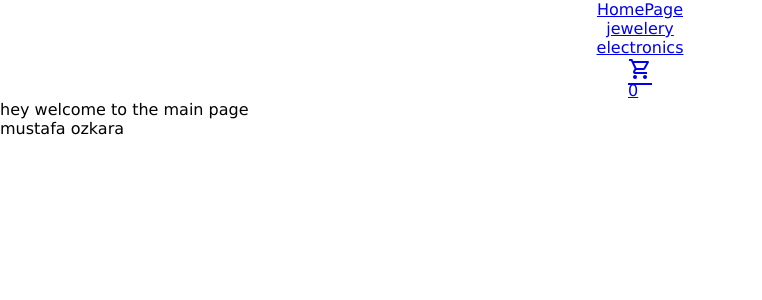
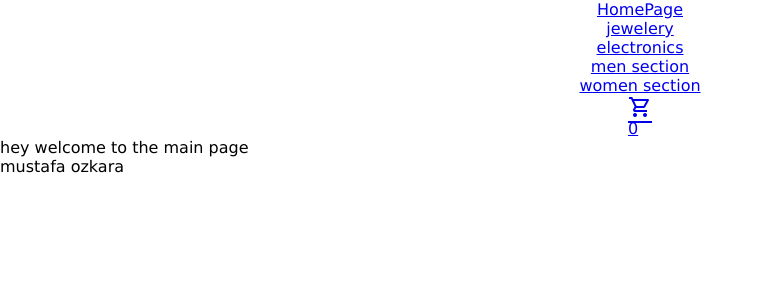
Before and after one commit to Mustafa1908/shopping-cart, a React (Vite) app: page / in a window 1280 px wide. Shown: the top 300 px of the page, without its empty margins (0-762 px from the left). Built offline with nearby package versions, Linux system fonts and the light colour scheme.

Commit message:
Add men and women section Link

```diff
--- a/src/pages/Header/Header.jsx
+++ b/src/pages/Header/Header.jsx
@@ -12,6 +12,8 @@ export default function Header() {
         <Link to={"/"}>HomePage</Link>
         <Link to={"jewelery"}>jewelery</Link>
         <Link to={"electronics"}>electronics</Link>
+        <Link to={"menclothes"}>men section</Link>
+        <Link to={"womenclothes"}>women section</Link>
         <Link to={"shoppingcard"}>
           <span className={header.shoppingIcon + " material-symbols-outlined"}>
             shopping_cart
```
